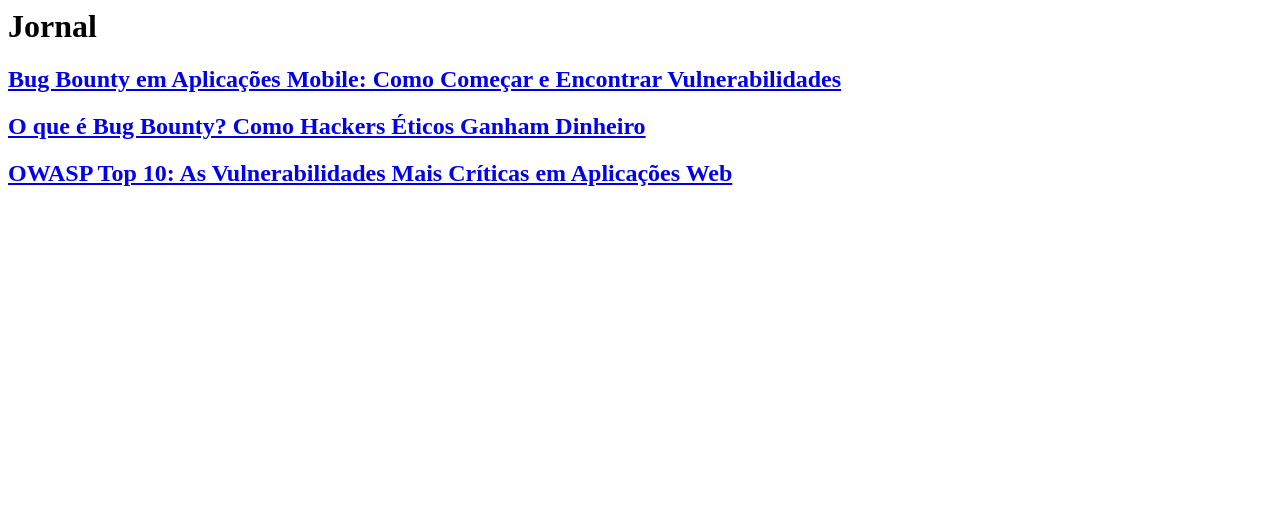
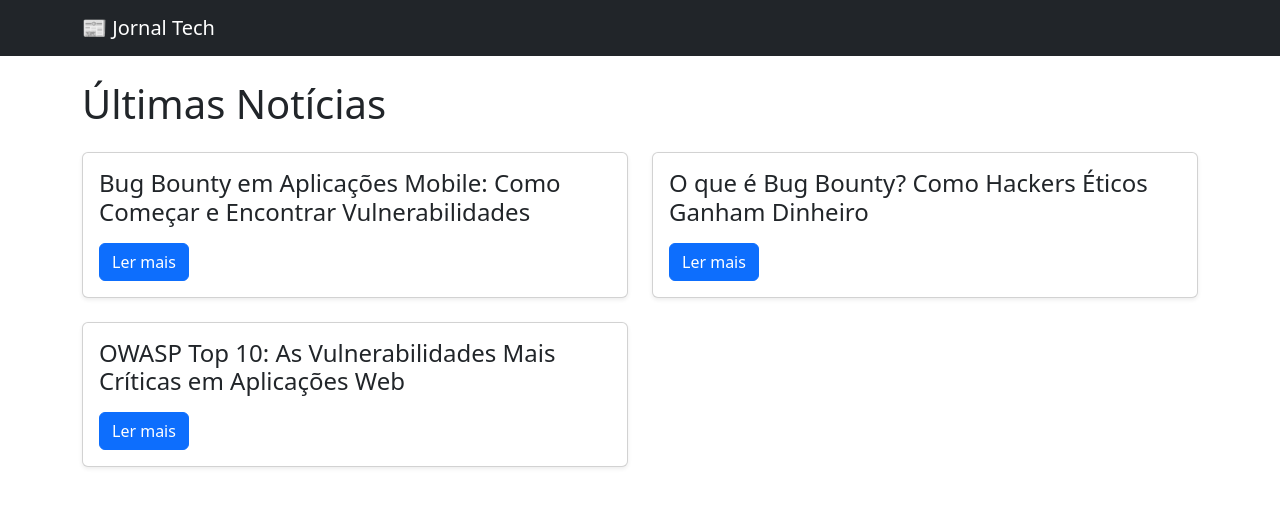
Before and after one commit to ivanmu20/jornal-django, a Django app: page / in a window 1280 px wide. Shown: the top 507 px of the page. Run offline with Django 5.2, Linux system fonts and the light colour scheme; data comes from the database, SQL or seed files in the repository.

Commit message:
Added Bootstrap design and improved UI

```diff
--- /dev/null
+++ b/news/templates/base.html
@@ -0,0 +1,23 @@
+<!doctype html>
+<html lang="pt">
+  <head>
+    <meta charset="UTF-8" />
+    <title>Jornal Tech</title>
+
+    <!-- Bootstrap -->
+    <link
+      href="https://cdn.jsdelivr.net/npm/bootstrap@5.3.0/dist/css/bootstrap.min.css"
+      rel="stylesheet"
+    />
+  </head>
+
+  <body>
+    <nav class="navbar navbar-dark bg-dark">
+      <div class="container">
+        <a class="navbar-brand" href="/">📰 Jornal Tech</a>
+      </div>
+    </nav>
+
+    <div class="container mt-4">{% block content %} {% endblock %}</div>
+  </body>
+</html>
--- a/news/templates/index.html
+++ b/news/templates/index.html
@@ -1,7 +1,19 @@
-<h1>Jornal</h1>
+{% extends 'base.html' %} {% block content %}
+<h1 class="mb-4">Últimas Notícias</h1>
 
-{% for article in articles %}
-<a href="{% url 'article' article.id %}">
-  <h2>{{ article.title }}</h2>
-</a>
-{% endfor %}
+<div class="row">
+  {% for article in articles %}
+  <div class="col-md-6">
+    <div class="card mb-4 shadow-sm">
+      <div class="card-body">
+        <h4>{{ article.title }}</h4>
+        <a href="{% url 'article' article.id %}" class="btn btn-primary mt-2">
+          Ler mais
+        </a>
+      </div>
+    </div>
+  </div>
+  {% endfor %}
+</div>
+
+{% endblock %}
```
Also changed, not shown: news/templates/article.html (+8 -2 lines), news/templates/comments.html (+19 -7 lines).
